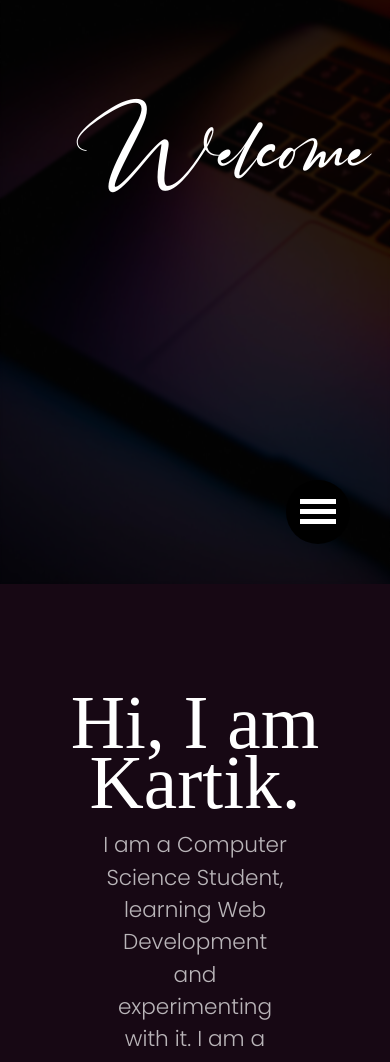
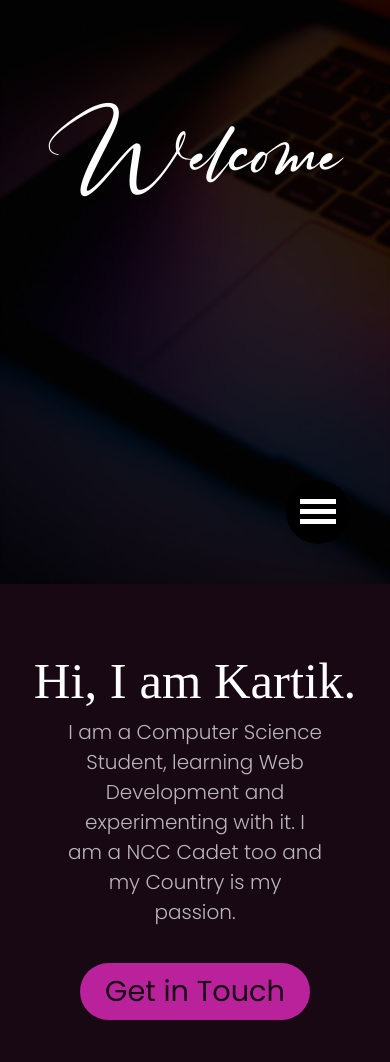
Before and after one commit to KartikVerma0/portfolio, a plain HTML site: page index.html in a window 390 px wide. Shown: the part 260-1322 px from the top of the page. Drawn offline with nearby package versions, Linux system fonts and the light colour scheme; a web font is replaced by a local one.

Commit message:
Bug Fixes

```diff
--- a/css/indexStyle.css
+++ b/css/indexStyle.css
@@ -87,10 +87,28 @@ body {
     line-height: 1;
 }
 
+@media screen and (max-width: 576px) {
+    .secondary-heading {
+        font-size: clamp(3rem, 13vw, 7rem);
+    }
+}
+
 .my-description p {
     color: rgba(255, 255, 255, 0.7);
     font-size: clamp(1.35rem, 1.6vw, 5.4rem);
     font-weight: 300;
+}
+
+@media screen and (max-width: 769px) {
+    .my-description p {
+        margin-right: auto;
+    }
+}
+
+@media screen and (max-width: 576px) {
+    .my-description p {
+        font-size: clamp(1.25rem, 1.4vw, 3rem);
+    }
 }
 
 @media screen and (max-width: 768px) {
@@ -157,6 +175,14 @@ body {
         flex-direction: column;
         align-items: center;
     }
+}
+
+.u-mr-auto {
+    margin-right: auto;
+}
+
+.u-position-relative {
+    position: relative;
 }
 
 .button-primary {
@@ -240,19 +266,18 @@ footer p {
     position: absolute;
     bottom: 0;
     margin-bottom: 0;
-    left: 40%;
+    left: 50%;
     color: white;
-}
-
-@media screen and (max-width: 768px) {
-    footer > p {
-        left: 35%;
-    }
+    transform: translate(-50%, 0);
+    font-size: 1rem;
 }
 
 @media screen and (max-width: 576px) {
-    footer > p {
-        left: 30%;
+    footer {
+        height: 10vh;
+    }
+    footer p {
+        font-size: 0.6rem;
     }
 }
 
@@ -579,13 +604,17 @@ footer p {
             rgba(0, 0, 0, 0.8)
         ),
         url("../images/landing-banner.jpg") center/cover no-repeat;
+    background-position: 47% center;
 }
 .hero__heading {
     font-size: clamp(4rem, 15vw, 15rem);
     color: white;
     font-family: "Ruthligos", cursive;
     font-weight: 100;
-    padding-left: 5.5rem;
+    position: absolute;
+    top: 50%;
+    left: 50%;
+    transform: translate(-50%, -50%);
 }
 
 @media screen and (max-width: 576px) {
@@ -600,7 +629,7 @@ footer p {
 }
 
 @media screen and (max-width: 768px) {
-    .hero_heading {
+    .hero__heading {
         padding-left: 2rem;
     }
 }
@@ -625,7 +654,10 @@ footer p {
     margin-top: 1.2rem;
 }
 
-@media screen and (max-width: 768px) {
+@media screen and (max-width: 767px) {
+    .my-description {
+        margin-top: 0;
+    }
     .my-description h2 {
         text-align: center;
     }
@@ -634,3 +666,9 @@ footer p {
         padding-inline: 5.5rem;
     }
 }
+
+@media screen and (max-width: 576px) {
+    .my-description p {
+        padding-inline: 3.5rem;
+    }
+}
--- a/index.html
+++ b/index.html
@@ -23,19 +23,26 @@
         />
         <link rel="stylesheet" href="css/indexStyle.css" />
         <!-- Global site tag (gtag.js) - Google Analytics -->
-<script async src="https://www.googletagmanager.com/gtag/js?id=G-K00YBV8767"></script>
-<script>
-  window.dataLayer = window.dataLayer || [];
-  function gtag(){dataLayer.push(arguments);}
-  gtag('js', new Date());
+        <script
+            async
+            src="https://www.googletagmanager.com/gtag/js?id=G-K00YBV8767"
+        ></script>
+        <script>
+            window.dataLayer = window.dataLayer || [];
+            function gtag() {
+                dataLayer.push(arguments);
+            }
+            gtag("js", new Date());
 
-  gtag('config', 'G-K00YBV8767');
-</script>
+            gtag("config", "G-K00YBV8767");
+        </script>
     </head>
     <body>
         <section class="hero">
-            <div class="w-100 h-100 u-blurredbg d-flex align-items-center">
-                <h1 class="hero__heading w-100 text-center" id="hero__heading">
+            <div
+                class="w-100 h-100 u-blurredbg d-flex align-items-center u-position-relative"
+            >
+                <h1 class="hero__heading text-center" id="hero__heading">
                     Welcome
                 </h1>
             </div>
@@ -118,7 +125,7 @@
                         <h2 class="introHeading secondary-heading">
                             Hi, I am Kartik.
                         </h2>
-                        <div class="col-md-8">
+                        <div class="col-md-8 u-mr-auto">
                             <p>
                                 I am a Computer Science Student, learning Web
                                 Development and experimenting with it. I am a
@@ -390,7 +397,7 @@
             </div>
             <p>
                 Made with <img src="images/heart.png" alt="" /> in Bharat
-                <img src="images/india.png" alt="" />.
+                <img src="images/india.png" alt="" /> by Kartik.
             </p>
         </footer>
 
```
